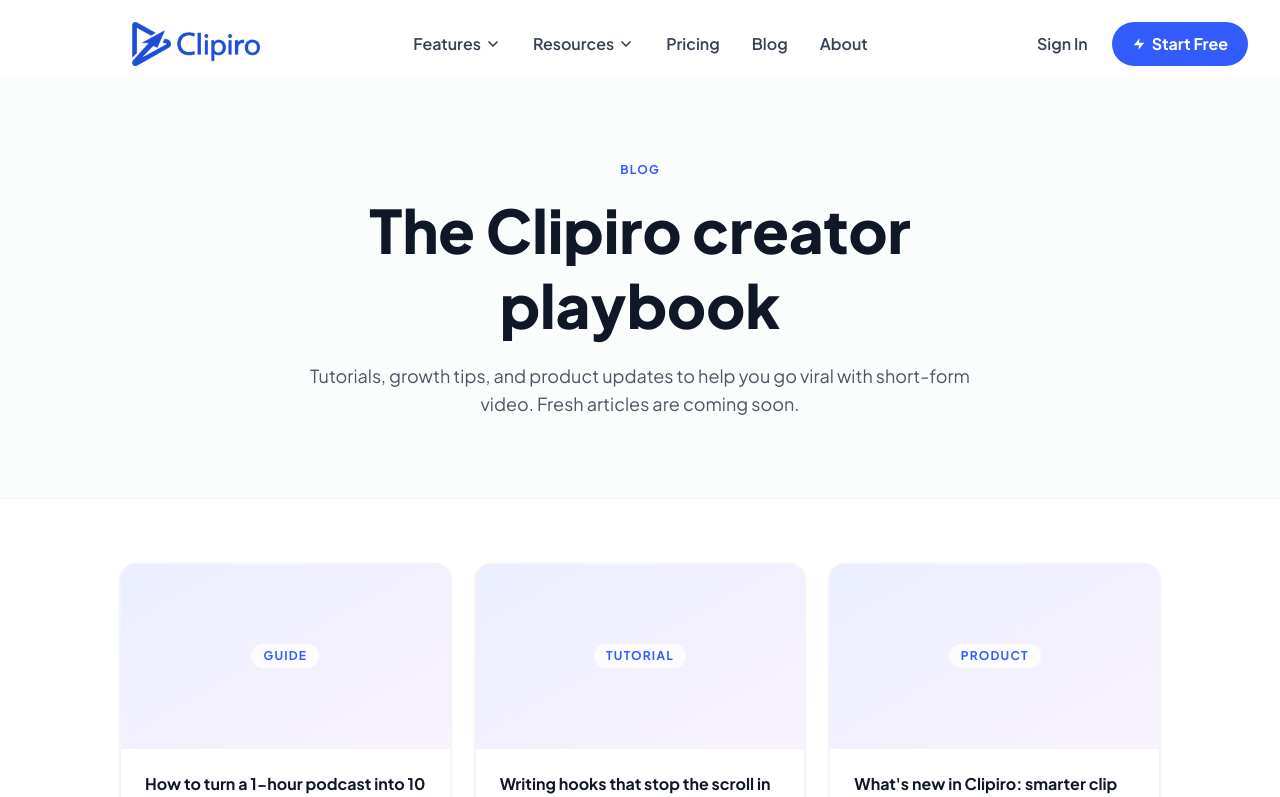
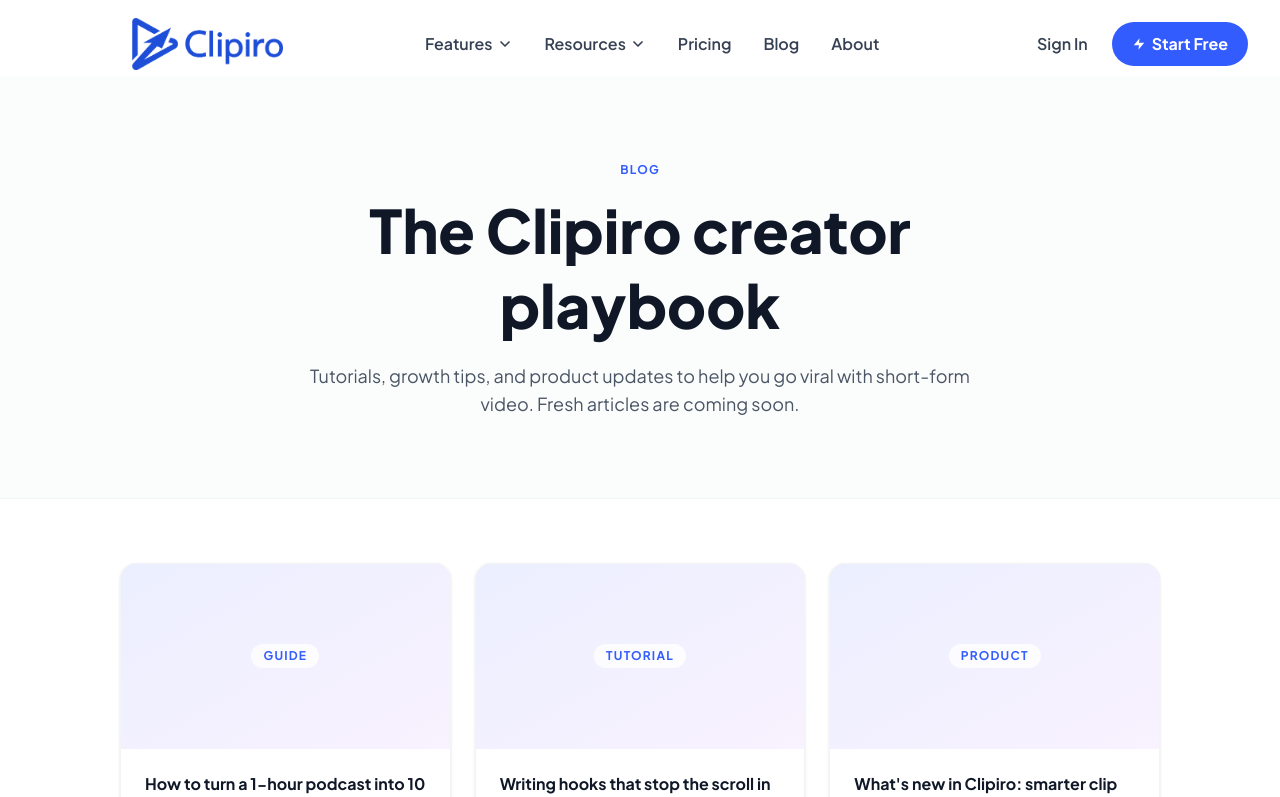
Before and after one commit to babudivyansh/saas-video-editor, a Next.js app: page /blog in a window 1280 px wide. Shown: the top 797 px of the page. Built offline with nearby package versions, Linux system fonts and the light colour scheme.

Commit message:
style: override max-w-screen-2xl and max-w-[1440px] to make website full screen on wide monitors

```diff
--- a/app/components/SiteFooter.tsx
+++ b/app/components/SiteFooter.tsx
@@ -52,7 +52,7 @@
           {/* Brand blurb */}
           <div className="col-span-2 sm:col-span-3 lg:col-span-1">
             <Link href="/" className="inline-flex" aria-label="Clipiro home">
-              <ClipiroLogo className="h-11" />
+              <ClipiroLogo className="h-13" />
             </Link>
             <p className="mt-4 max-w-xs text-sm leading-relaxed text-gray-500">
               Turn long videos into viral short-form content with AI clipping, captions, and one-click export.
--- a/app/components/SiteNavbar.tsx
+++ b/app/components/SiteNavbar.tsx
@@ -153,7 +153,7 @@
 
           {/* Logo */}
           <Link href="/" className="flex items-center ml-15 md:ml-25" aria-label="Clipiro home">
-            <ClipiroLogo className="h-11" />
+            <ClipiroLogo className="h-13" />
           </Link>
 
           {/* Desktop nav */}
--- a/app/globals.css
+++ b/app/globals.css
@@ -199,3 +199,9 @@
   color: #1f2937;
   font-weight: 600;
 }
+
+/* Make the website full screen (override standard max-widths) */
+.max-w-screen-2xl,
+.max-w-\[1440px\] {
+  max-width: 100% !important;
+}
```
